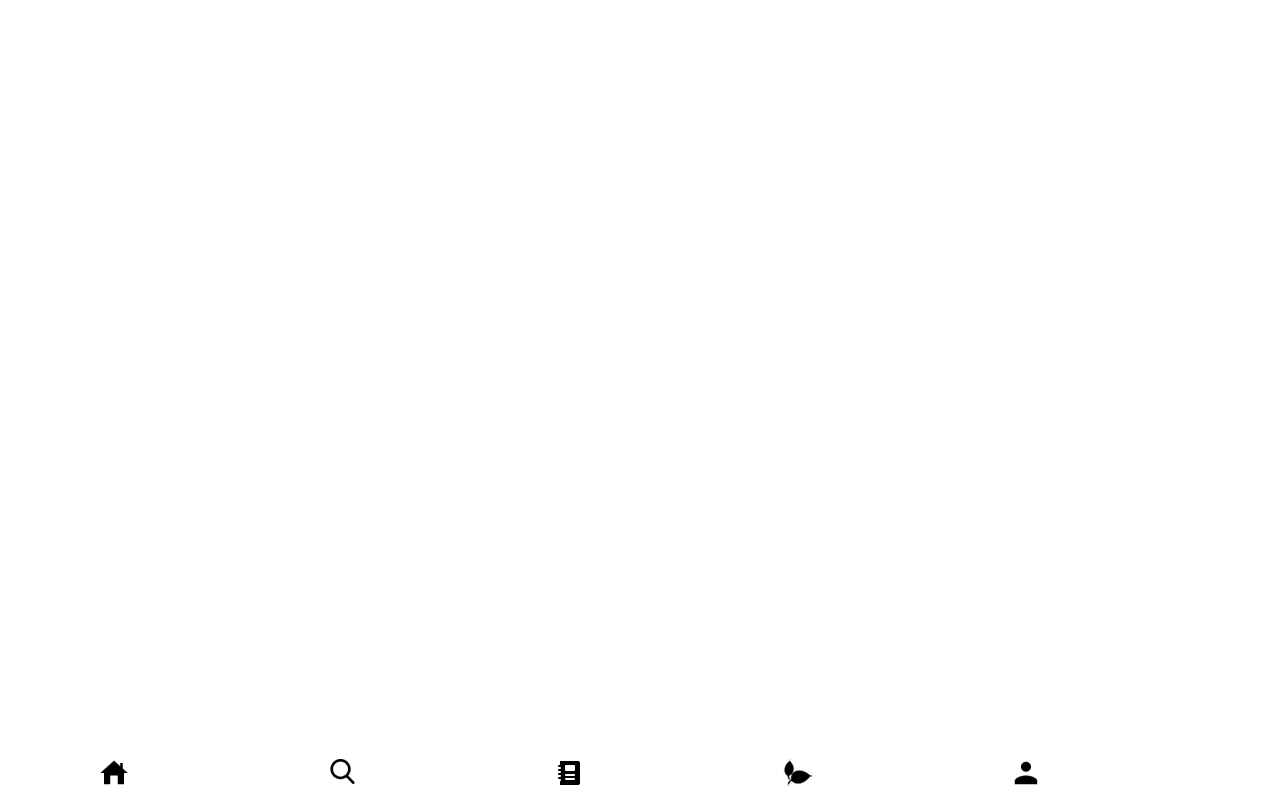
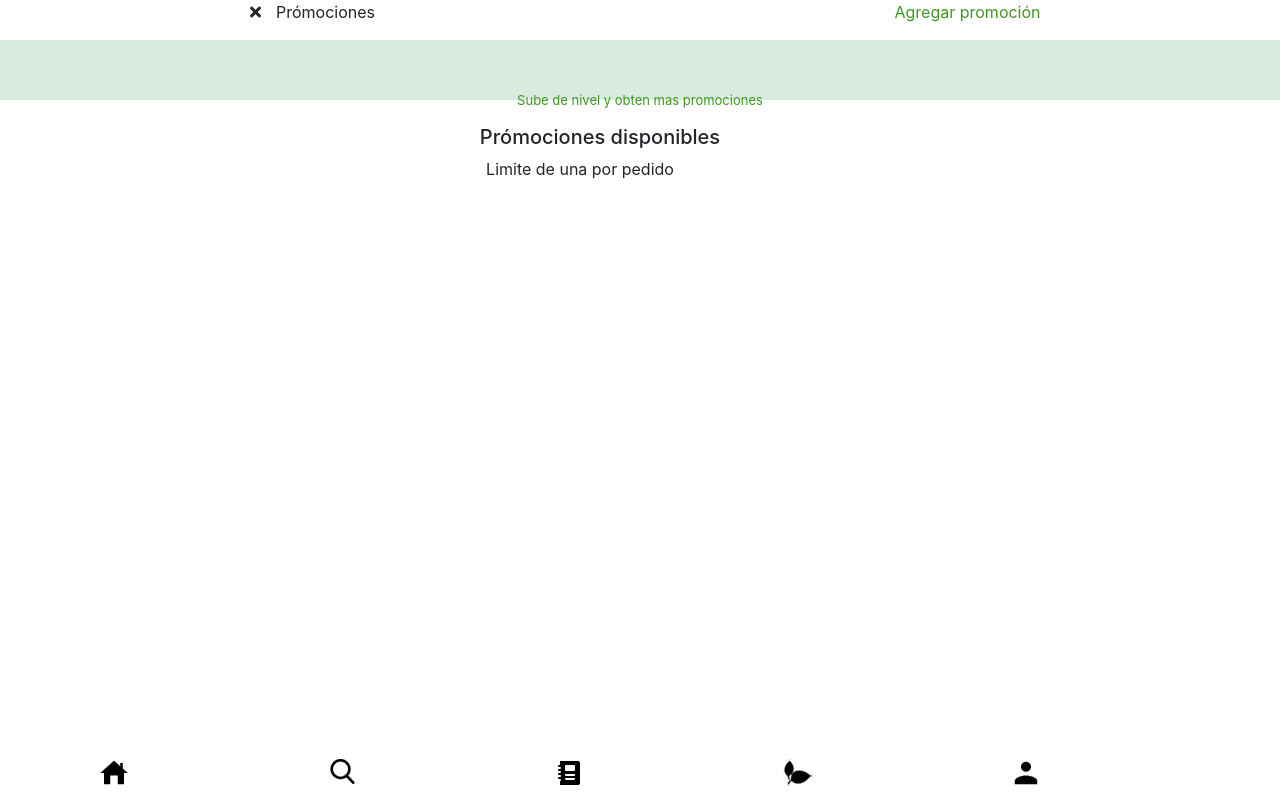
Before and after one commit to alelulu/SCL009-hackathon-ubereats, a React (Create React App) app: page /promociones in a window 1280 px wide. Built offline with nearby package versions, Linux system fonts and the light colour scheme; a web font is replaced by a local one.

Commit message:
adelanto promociones

```diff
--- a/src/App.js
+++ b/src/App.js
@@ -8,6 +8,7 @@ import Perfil from './paginas/perfil-verde';
 import Restaurantes from './paginas/restaurantes';
 import Beneficios from './paginas/beneficios';
 import Finalizar from './paginas/finalizarCompra';
+import Promociones from './paginas/promociones'
 import '../node_modules/@fortawesome/fontawesome-free/css/all.css';
 
 
@@ -22,6 +23,8 @@ function App() {
         <Route path='/finalizar' component={() => {return <Finalizar/>}}/>
         <Route path='/restaurantes' component={() => {return <Restaurantes/>}}/>
         <Route path='/beneficios' component={() => {return <Beneficios/>}}/>
+        <Route path='/promociones' component={() => {return <Promociones/>}}/>
+
       </Switch>
       <Navegacion/>
     </div>
--- a/src/componentes/progreso.js
+++ b/src/componentes/progreso.js
@@ -40,7 +40,9 @@ class Progreso extends Component {
         </div>
         <div className="row">
           <div className="col">
+          <Link to='/promociones'>
             <button className="btn-promociones">Promociones</button>
+            </Link>
           </div>
         </div>
       </div>
--- a/src/paginas/estilos/promociones.css
+++ b/src/paginas/estilos/promociones.css
@@ -0,0 +1,21 @@
+.agregar{
+    color:#3E9920;
+}
+.disponible h5{
+   margin-right: 80px;
+   margin-top:25px;
+}
+.disponible p{
+    margin-right: 120px;
+
+}
+.verdeS{
+    background-color: rgb(217, 235, 222);
+    height: 60px;
+}
+.sube{
+    color:#3E9920;
+    padding-top:4%;
+    font-size: 13px;
+
+}
--- a/src/paginas/promociones.js
+++ b/src/paginas/promociones.js
@@ -0,0 +1,28 @@
+import React, { Component } from 'react';
+import './estilos/promociones.css'
+
+class Promociones extends Component{
+    render(){
+        return(
+            <div className="promo">
+                <div className="row">
+                    <p className="col-6"><i class="fas fa-times"></i>Prómociones</p>
+                    <p className="agregar col-6">Agregar promoción</p>
+                </div>
+                <div className="verdeS">
+                    <p className="sube">Sube de nivel y obten mas promociones</p>
+                </div>
+                <div className="disponible ">
+
+                    <h5  >Prómociones disponibles</h5>
+                    <p >Limite de una por pedido</p>
+
+                </div>
+
+
+
+            </div>
+        )
+    }
+}
+export default Promociones
```
